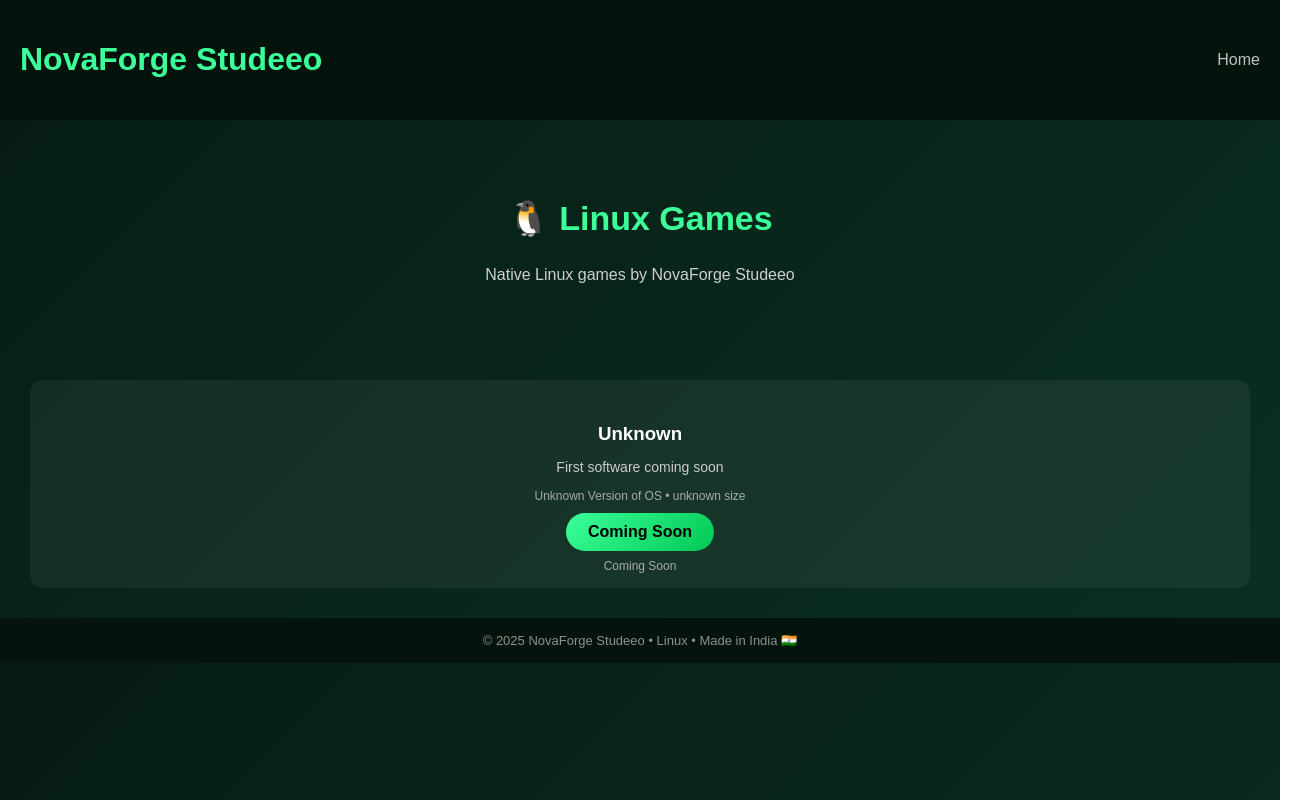
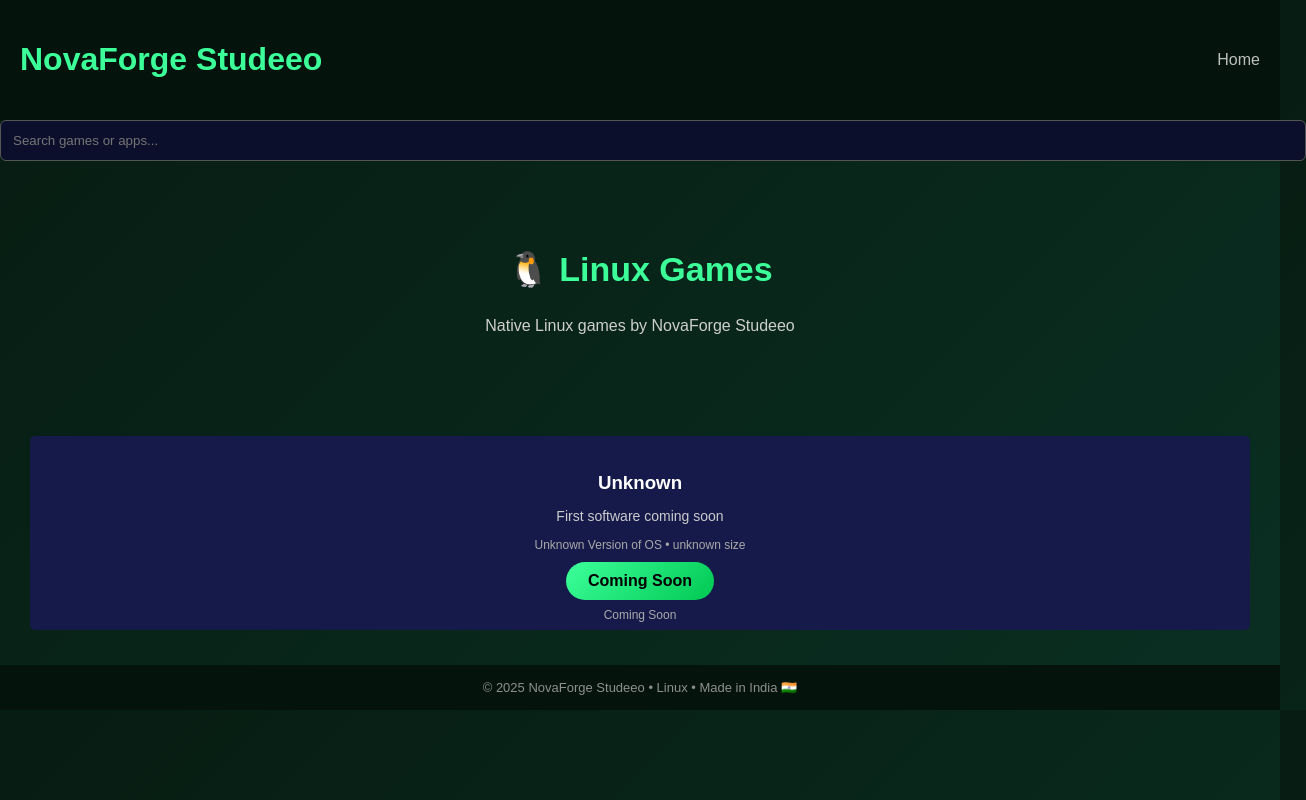
Before and after one commit to PritamKamdar20-cell/novaforge-studeeo, a plain HTML site: page linux.html in a window 1280 px wide. Shown: the whole page, 1306 px wide, since content can reach past the window. Drawn offline with Linux system fonts and the light colour scheme.

Commit message:
Update linux.html

```diff
--- a/linux.html
+++ b/linux.html
@@ -96,6 +96,23 @@ footer{
   font-size:13px;
   color:#8f8f8f;
 }
+  #searchInput {
+  width: 100%;
+  padding: 12px;
+  margin-bottom: 10px;
+  border-radius: 6px;
+  border: 1px solid #555;
+  background: #0b0f2b;
+  color: white;
+}
+
+.card{
+  list-style: none;
+  padding: 8px;
+  background: #151a4a;
+  margin: 5px 0;
+  border-radius: 5px;
+  }
 </style>
 </head>
 
@@ -107,6 +124,8 @@ footer{
     <a href="index.html">Home</a>
   </nav>
 </header>
+<input type="text" id="searchInput" placeholder="Search games or apps..." onkeyup="searchItems()">
+
 
 <section class="hero">
   <h2>🐧 Linux Games</h2>
@@ -129,6 +148,21 @@ footer{
 <footer>
   © 2025 NovaForge Studeeo • Linux • Made in India 🇮🇳
 </footer>
+<script>
+function searchItems() {
+  let input = document.getElementById("searchInput").value.toLowerCase();
+  let cards = document.getElementsByClassName("card");
 
+  for (let i = 0; i < cards.length; i++) {
+    let title = cards[i].getElementsByTagName("h3")[0].innerText.toLowerCase();
+
+    if (title.includes(input)) {
+      cards[i].style.display = "";
+    } else {
+      cards[i].style.display = "none";
+    }
+  }
+}
+  </script>
 </body>
 </html>
```
